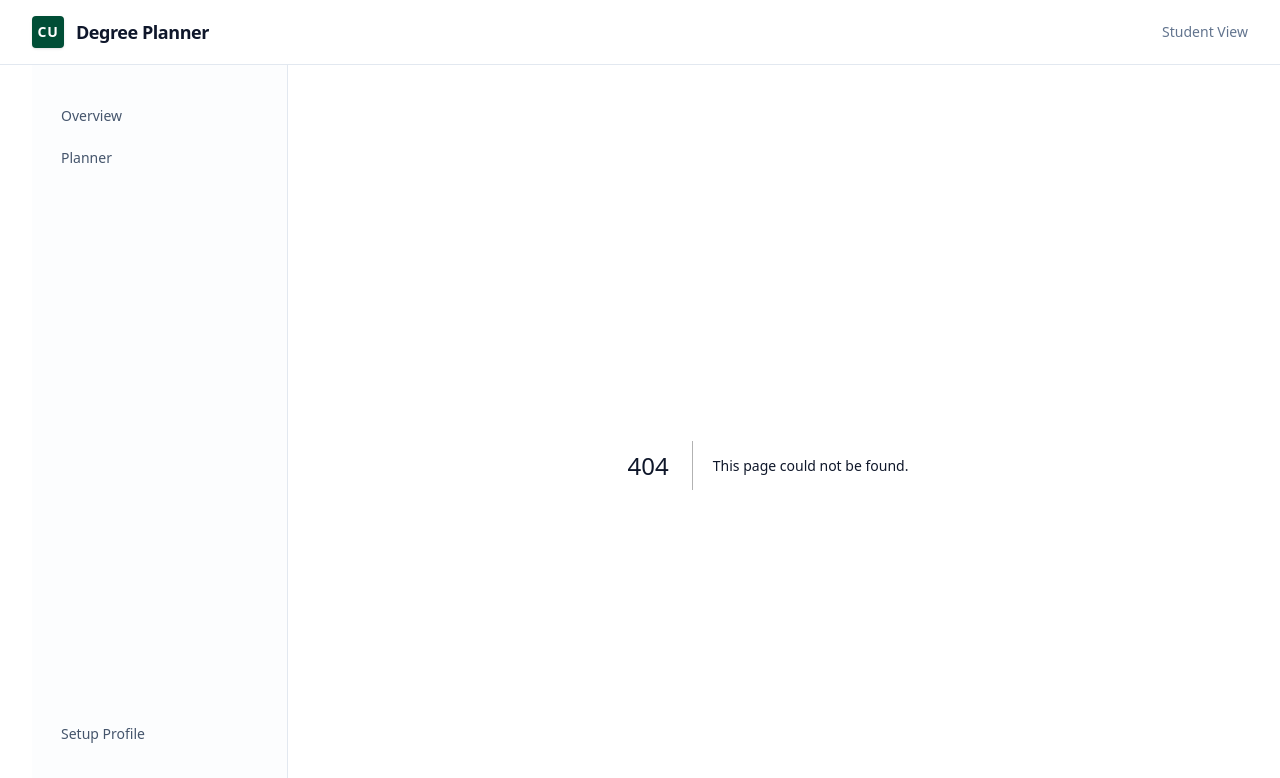
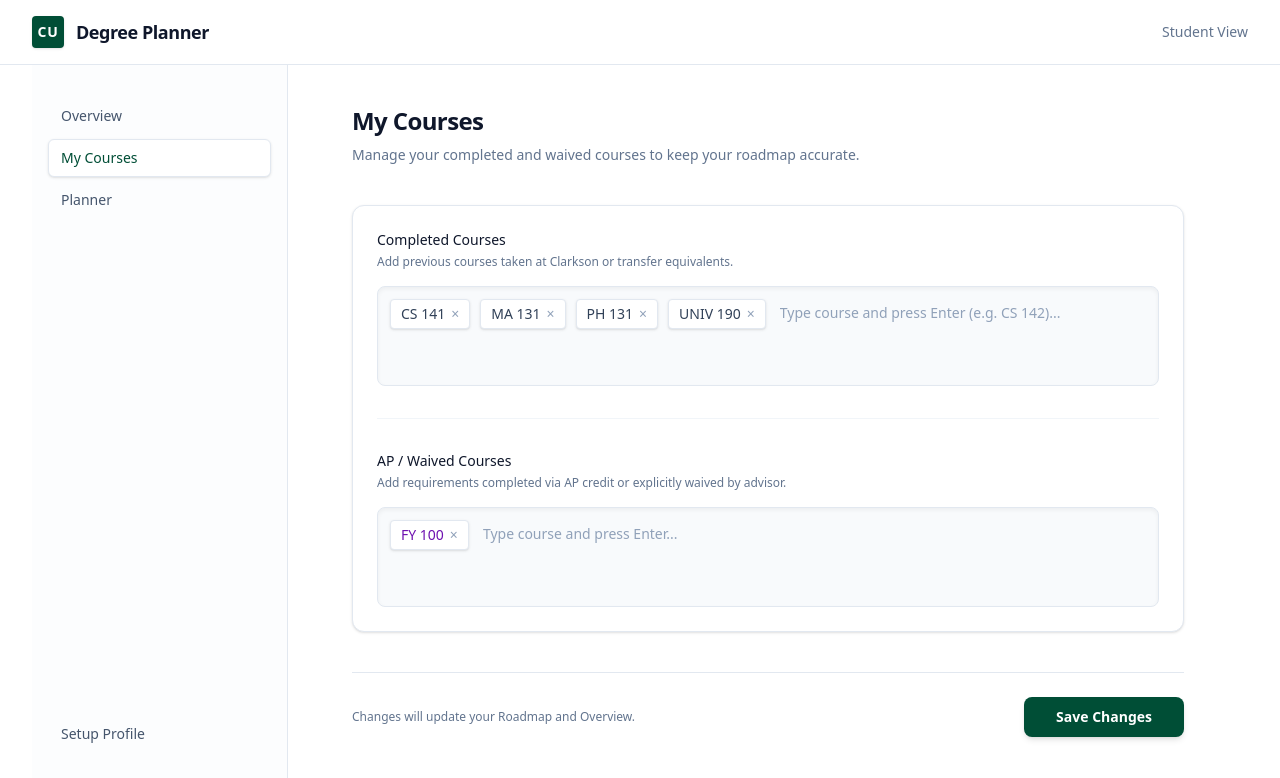
Before and after one commit to 12asim/clarkson-degree-planner, a Next.js app: page /courses in a window 1280 px wide. Before the commit this address had no page. Shown: the top 778 px of the page. Built offline with nearby package versions, Linux system fonts and the light colour scheme.

Commit message:
Add my courses page

```diff
--- /dev/null
+++ b/src/app/courses/page.tsx
@@ -0,0 +1,171 @@
+"use client";
+
+import React, { useState, useEffect } from 'react';
+import { useRouter } from 'next/navigation';
+
+export default function CoursesPage() {
+  const router = useRouter();
+
+  const [major, setMajor] = useState("cs");
+  const [catalogYear, setCatalogYear] = useState("24-25");
+
+  const [completed, setCompleted] = useState<string[]>([]);
+  const [waived, setWaived] = useState<string[]>([]);
+
+  const [completedInput, setCompletedInput] = useState("");
+  const [waivedInput, setWaivedInput] = useState("");
+
+  const [mounted, setMounted] = useState(false);
+
+  useEffect(() => {
+    const saved = localStorage.getItem('student-profile');
+    if (saved) {
+      try {
+        const data = JSON.parse(saved);
+        if (data.major) setMajor(data.major);
+        if (data.catalogYear) setCatalogYear(data.catalogYear);
+        if (data.completed) setCompleted(data.completed);
+        if (data.waived) setWaived(data.waived);
+      } catch (e) {
+        // ignore JSON parse errors
+      }
+    } else {
+      // Default demo data
+      setCompleted(["CS 141", "MA 131", "PH 131", "UNIV 190"]);
+      setWaived(["FY 100"]);
+    }
+    setMounted(true);
+  }, []);
+
+  const handleAddCompleted = (e: React.KeyboardEvent<HTMLInputElement>) => {
+    if (e.key === 'Enter') {
+      e.preventDefault();
+      const val = completedInput.trim().toUpperCase();
+      if (val && !completed.includes(val)) {
+        setCompleted([...completed, val]);
+      }
+      setCompletedInput("");
+    }
+  };
+
+  const handleAddWaived = (e: React.KeyboardEvent<HTMLInputElement>) => {
+    if (e.key === 'Enter') {
+      e.preventDefault();
+      const val = waivedInput.trim().toUpperCase();
+      if (val && !waived.includes(val)) {
+        setWaived([...waived, val]);
+      }
+      setWaivedInput("");
+    }
+  };
+
+  const removeCompleted = (code: string) => {
+    setCompleted(completed.filter(c => c !== code));
+  };
+
+  const removeWaived = (code: string) => {
+    setWaived(waived.filter(c => c !== code));
+  };
+
+  const handleSave = () => {
+    localStorage.setItem('student-profile', JSON.stringify({
+      major,
+      catalogYear,
+      completed,
+      waived
+    }));
+    router.push('/roadmap');
+  };
+
+  if (!mounted) return null; // Avoid hydration mismatch
+
+  return (
+    <div className="px-8 py-10 w-full max-w-4xl mx-auto">
+      <header className="mb-10">
+        <h1 className="text-2xl font-semibold tracking-tight text-slate-900">
+          My Courses
+        </h1>
+        <p className="mt-2 text-sm text-slate-500">
+          Manage your completed and waived courses to keep your roadmap accurate.
+        </p>
+      </header>
+
+      <form className="space-y-10" onSubmit={(e) => e.preventDefault()}>
+        <section>
+          <div className="bg-white border border-slate-200 rounded-xl p-6 shadow-sm space-y-8">
+            <div className="space-y-4">
+              <div>
+                <label className="block text-sm font-medium text-slate-900">
+                  Completed Courses
+                </label>
+                <p className="text-xs text-slate-500 mt-1">Add previous courses taken at Clarkson or transfer equivalents.</p>
+              </div>
+              <div className="bg-slate-50 border border-slate-200 rounded-lg p-3 min-h-[100px] flex items-start shadow-inner cursor-text" onClick={() => document.getElementById("completed-input")?.focus()}>
+                <div className="flex flex-wrap gap-2.5 items-start content-start w-full">
+                  {completed.map((course) => (
+                    <span key={course} className="group inline-flex items-center gap-1.5 px-2.5 py-1 rounded bg-white border border-slate-200 text-sm font-medium text-slate-700 shadow-sm transition-all hover:border-[#004e36]/30">
+                      {course}
+                      <button type="button" onClick={(e) => { e.stopPropagation(); removeCompleted(course); }} className="text-slate-400 hover:text-red-500 transition-colors cursor-pointer">&times;</button>
+                    </span>
+                  ))}
+                  <input
+                    id="completed-input"
+                    type="text"
+                    value={completedInput}
+                    onChange={(e) => setCompletedInput(e.target.value)}
+                    onKeyDown={handleAddCompleted}
+                    placeholder="Type course and press Enter (e.g. CS 142)..."
+                    className="flex-1 min-w-[280px] bg-transparent text-sm text-slate-900 border-none focus:ring-0 px-1 py-1 outline-none placeholder:text-slate-400"
+                  />
+                </div>
+              </div>
+            </div>
+
+            <hr className="border-slate-100" />
+
+            <div className="space-y-4">
+              <div>
+                <label className="block text-sm font-medium text-slate-900">
+                  AP / Waived Courses
+                </label>
+                <p className="text-xs text-slate-500 mt-1">Add requirements completed via AP credit or explicitly waived by advisor.</p>
+              </div>
+              <div className="bg-slate-50 border border-slate-200 rounded-lg p-3 min-h-[100px] flex items-start shadow-inner cursor-text" onClick={() => document.getElementById("waived-input")?.focus()}>
+                <div className="flex flex-wrap gap-2.5 items-start content-start w-full">
+                  {waived.map((course) => (
+                    <span key={course} className="group inline-flex items-center gap-1.5 px-2.5 py-1 rounded bg-white border border-slate-200 text-sm font-medium text-purple-800 shadow-sm transition-all hover:border-purple-300">
+                      {course}
+                      <button type="button" onClick={(e) => { e.stopPropagation(); removeWaived(course); }} className="text-slate-400 hover:text-red-500 transition-colors cursor-pointer">&times;</button>
+                    </span>
+                  ))}
+                  <input
+                    id="waived-input"
+                    type="text"
+                    value={waivedInput}
+                    onChange={(e) => setWaivedInput(e.target.value)}
+                    onKeyDown={handleAddWaived}
+                    placeholder="Type course and press Enter..."
+                    className="flex-1 min-w-[280px] bg-transparent text-sm text-slate-900 border-none focus:ring-0 px-1 py-1 outline-none placeholder:text-slate-400"
+                  />
+                </div>
+              </div>
+            </div>
+          </div>
+        </section>
+
+        <div className="pt-6 border-t border-slate-200 flex items-center justify-between">
+          <p className="text-xs text-slate-500">
+            Changes will update your Roadmap and Overview.
+          </p>
+          <button
+            type="button"
+            onClick={handleSave}
+            className="rounded-lg bg-[#004e36] px-8 py-2.5 text-sm font-semibold text-white shadow-md hover:bg-[#003b29] focus:outline-none focus:ring-2 focus:ring-[#004e36] focus:ring-offset-2 transition-all active:scale-[0.98]"
+          >
+            Save Changes
+          </button>
+        </div>
+      </form>
+    </div>
+  );
+}
--- a/src/components/layout/Sidebar.tsx
+++ b/src/components/layout/Sidebar.tsx
@@ -8,6 +8,7 @@ export default function Sidebar() {
 
   const navItems = [
     { name: "Overview", href: "/" },
+    { name: "My Courses", href: "/courses" },
     { name: "Planner", href: "/roadmap" },
   ];
 
```
